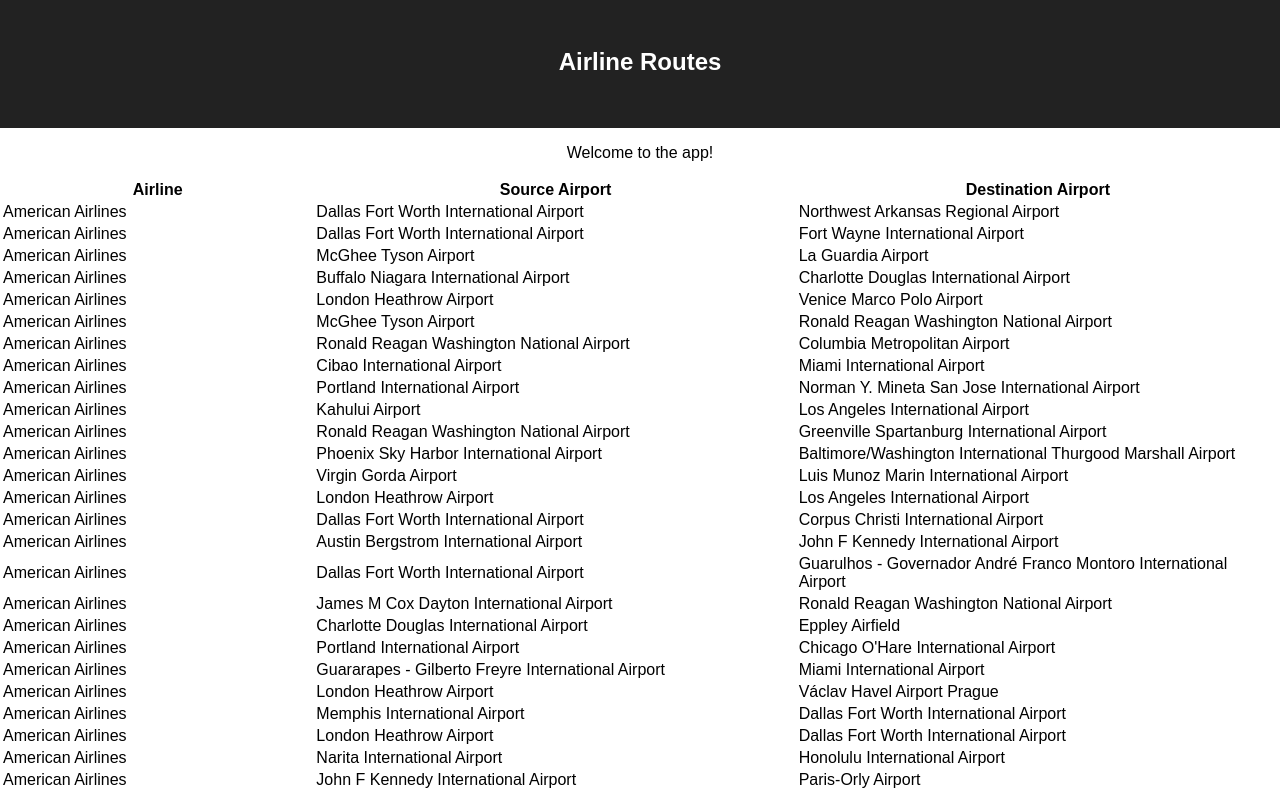
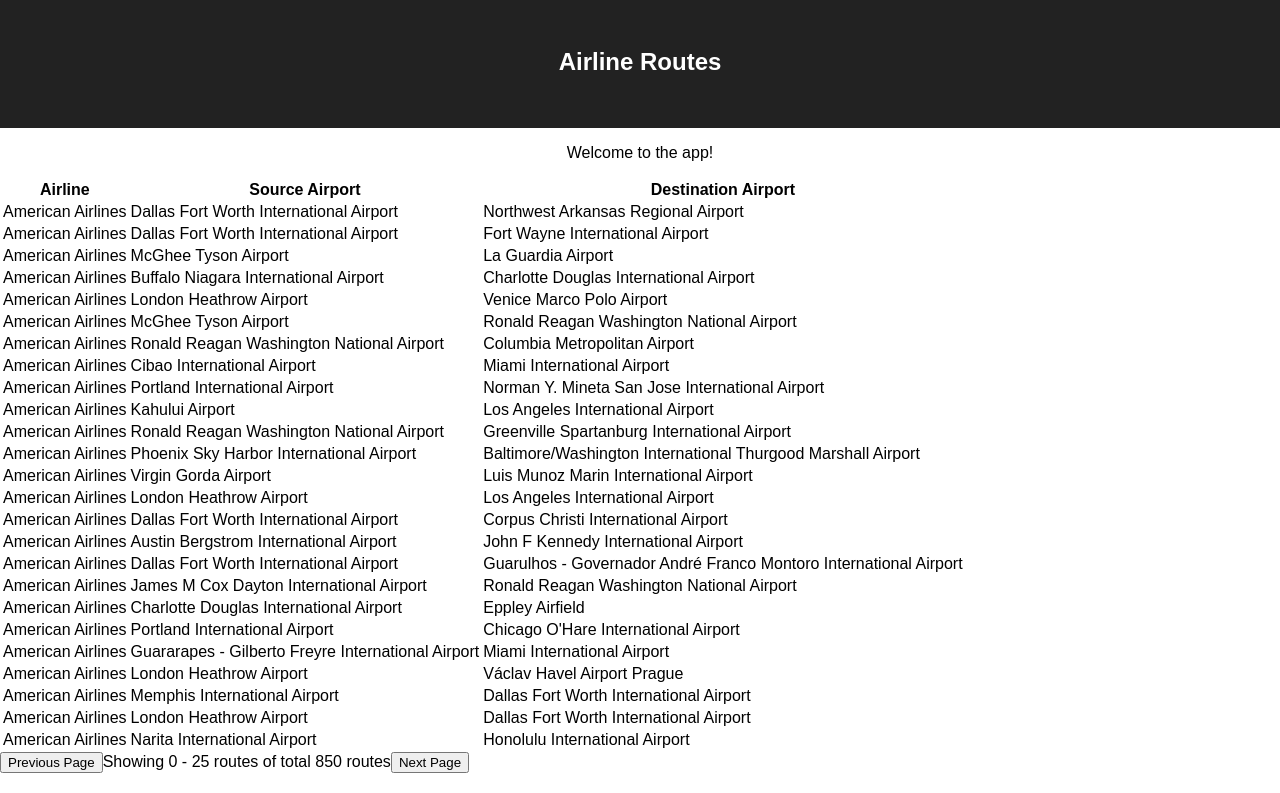
Before and after one commit to alexfdrover/airlines, a React (Create React App) app: page / in a window 1280 px wide. Shown: the top 793 px of the page. Built offline with nearby package versions, Linux system fonts and the light colour scheme.

Commit message:
add pagination to Table.js

```diff
--- a/src/components/Table.js
+++ b/src/components/Table.js
@@ -1,9 +1,11 @@
-import React from 'react'
+import React, { useState } from 'react'
 
 const Table = (props) => {
   const format = props.format
   const cols = props.columns
   const routes = props.rows
+  const [start, setStart] = useState(0)
+  const PAGE_SIZE = 25
 
   const genKey = route => {
     return `${route.airline}/${route.src}/${route.dest}`
@@ -23,9 +25,21 @@
     return <th key={col.name}>{col.name}</th>
   })
 
+  let message = `Showing ${start} - ${start + PAGE_SIZE} routes of total ${routes.length} routes`
+  const nextPage = () => {
+    if (start === (routes.length - PAGE_SIZE)) return
+    setStart(start + PAGE_SIZE)
+  }
+
+  const prevPage = () => {
+    if (start === 0) return
+    setStart(start - PAGE_SIZE)
+  }
+
+
   const bodyRows = routes.map(route => {
     return createRow(route)
-  })
+  }).slice(start, start + PAGE_SIZE)
 
   return (
     <div>
@@ -37,6 +51,9 @@
           {bodyRows}
         </tbody>
       </table>
+      <button onClick={() => prevPage()}>Previous Page</button>
+      {message}
+      <button onClick={() => nextPage()}>Next Page</button>
     </div>
   )
 }
```
